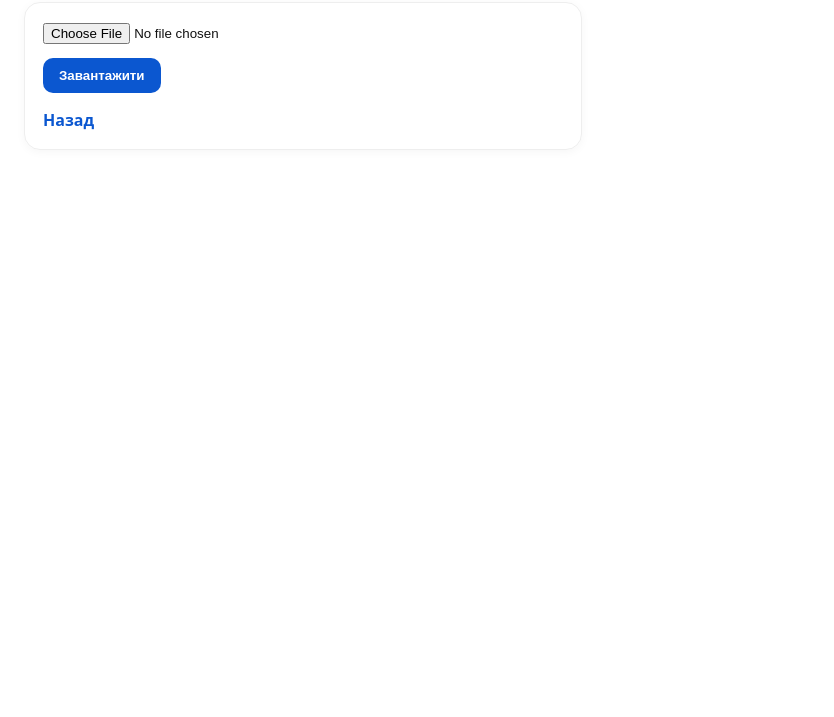
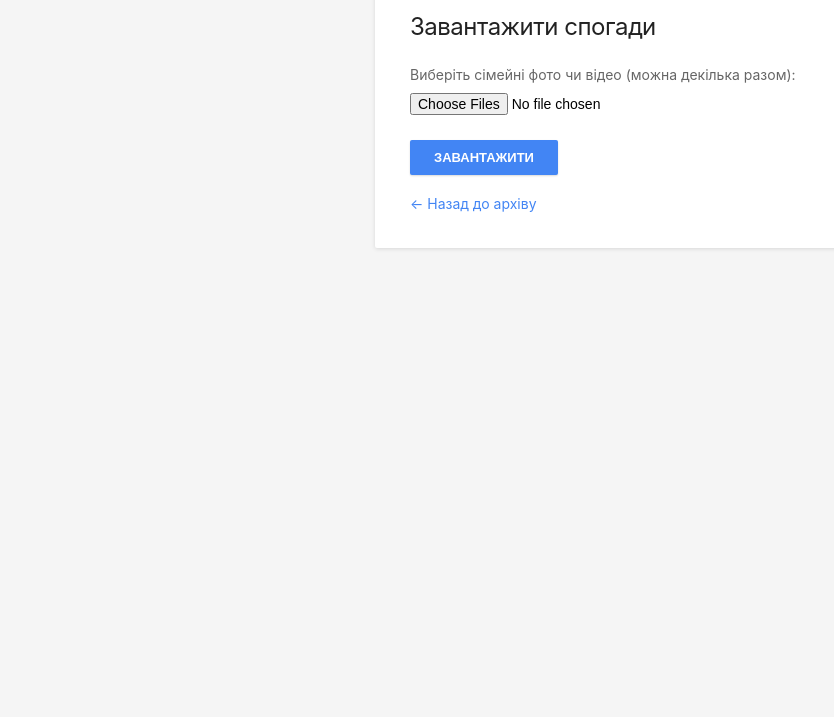
Before and after one commit to skxe7/photolibrary, a website: page public/upload.html in a window 1280 px wide. Shown: the part 83-800 px from the top of the page, without its empty margins (0-834 px from the left). Drawn offline with Linux system fonts and the light colour scheme.

Commit message:
Update upload.html

```diff
--- a/public/upload.html
+++ b/public/upload.html
@@ -3,77 +3,124 @@
 <head>
     <meta charset="UTF-8">
     <meta name="viewport" content="width=device-width, initial-scale=1.0">
-  <title>Завантаження</title>
+    <title>Додати медіа</title>
     <style>
-    body{
-      font-family: system-ui, Arial, sans-serif;
-      background:#fff;
-      margin:0;
-      padding:24px;
-      color:#111;
+        body {
+            font-family: -apple-system, BlinkMacSystemFont, "Segoe UI", Roboto, Arial, sans-serif;
+            background-color: #f5f5f5;
+            margin: 0;
+            padding: 60px 20px;
+            display: flex;
+            justify-content: center;
         }
-    .title{
-      font-size:32px;
-      font-weight:900;
-      text-transform:uppercase;
-      margin-bottom:18px;
+
+        .upload-card {
+            background: white;
+            border-radius: 2px;
+            box-shadow: 0 1px 4px rgba(0,0,0,0.12);
+            max-width: 460px;
+            width: 100%;
+            padding: 35px;
         }
-    .box{
-      max-width:520px;
-      padding:18px;
-      border:1px solid #eee;
-      border-radius:16px;
-      box-shadow:0 2px 10px rgba(0,0,0,.04);
+
+        h2 {
+            font-weight: 400;
+            margin-top: 0;
+            font-size: 24px;
+            color: #222;
+            letter-spacing: -0.5px;
         }
-    button{
-      margin-top:14px;
-      padding:10px 16px;
-      border:0;
-      border-radius:10px;
-      background:#0b57d0;
-      color:#fff;
-      font-weight:700;
-      cursor:pointer;
+
+        .form-group {
+            margin: 25px 0;
         }
-    a{
-      display:inline-block;
-      margin-top:16px;
-      color:#0b57d0;
-      text-decoration:none;
-      font-weight:700;
+
+        label {
+            display: block;
+            font-size: 14px;
+            color: #666;
+            margin-bottom: 10px;
+        }
+
+        input[type="file"] {
+            display: block;
+            font-size: 14px;
+        }
+
+        .btn-submit {
+            background-color: #4285f4;
+            color: white;
+            border: none;
+            padding: 10px 24px;
+            font-size: 13px;
+            font-weight: 700;
+            cursor: pointer;
+            text-transform: uppercase;
+            border-radius: 2px;
+            box-shadow: 0 1px 2px rgba(0,0,0,0.15);
+        }
+
+        .btn-submit:hover {
+            background-color: #357ae8;
+        }
+
+        .btn-submit:disabled {
+            background-color: #cccccc;
+            cursor: not-allowed;
+        }
+
+        .back-link {
+            display: inline-block;
+            margin-top: 20px;
+            color: #4285f4;
+            text-decoration: none;
+            font-size: 14px;
+        }
+
+        .back-link:hover { text-decoration: underline; }
+
+        /* Стан завантаження */
+        .status-message {
+            display: none;
+            margin-top: 15px;
+            font-size: 14px;
+            color: #c27d00;
+            font-weight: 500;
         }
     </style>
 </head>
 <body>
-  <div class="title">Завантажити фото або відео</div>
-  <div class="box">
-    <input type="file" id="file" accept="image/*,video/*">
-    <br>
-    <button onclick="upload()">Завантажити</button>
-    <br>
-    <a href="index.html">Назад</a>
+
+    <div class="upload-card">
+        <h2>Завантажити спогади</h2>
+
+        <form id="uploadForm" action="/upload" method="POST" enctype="multipart/form-data">
+            <div class="form-group">
+                <label>Виберіть сімейні фото чи відео (можна декілька разом):</label>
+                <input type="file" name="media" accept="image/*,video/*" multiple required id="fileInput">
+            </div>
+            <button type="submit" class="btn-submit" id="submitBtn">Завантажити</button>
+        </form>
+
+        <div class="status-message" id="statusMsg">⏳ Обробка та надсилання файлів у хмару. Будь ласка, зачекайте...</div>
+
+        <a href="/" class="back-link">← Назад до архіву</a>
     </div>
 
     <script>
-    async function upload(){
-      const file = document.getElementById("file").files[0];
-      if (!file) return alert("Оберіть файл");
+        const form = document.getElementById('uploadForm');
+        const submitBtn = document.getElementById('submitBtn');
+        const statusMsg = document.getElementById('statusMsg');
+        const fileInput = document.getElementById('fileInput');
 
-      const fd = new FormData();
-      fd.append("file", file);
+        form.onsubmit = function() {
+            if(fileInput.files.length === 0) return false;
 
-      const res = await fetch("/upload", {
-        method: "POST",
-        body: fd
-      });
-
-      if (res.ok) {
-        alert("готово");
-        location.href = "index.html";
-      } else {
-        alert("Помилка завантаження!");
-      }
-    }
+            // Блокуємо кнопку та показуємо статус, щоб користувач не перезавантажував сторінку
+            submitBtn.disabled = true;
+            statusMsg.style.display = 'block';
+            return true;
+        };
     </script>
 </body>
 </html>
```
Lines whose indentation alone changed are shown as unchanged.
